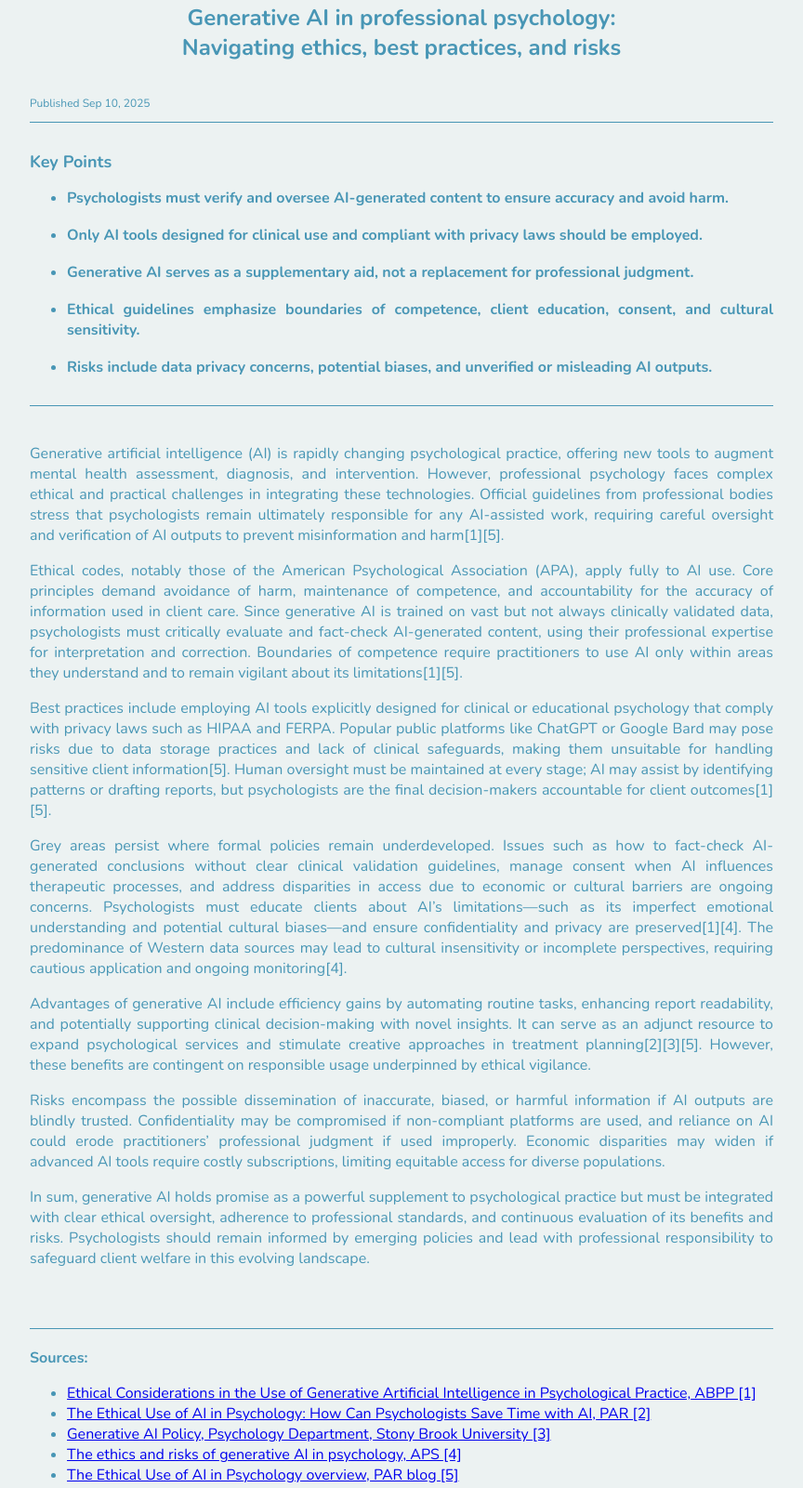
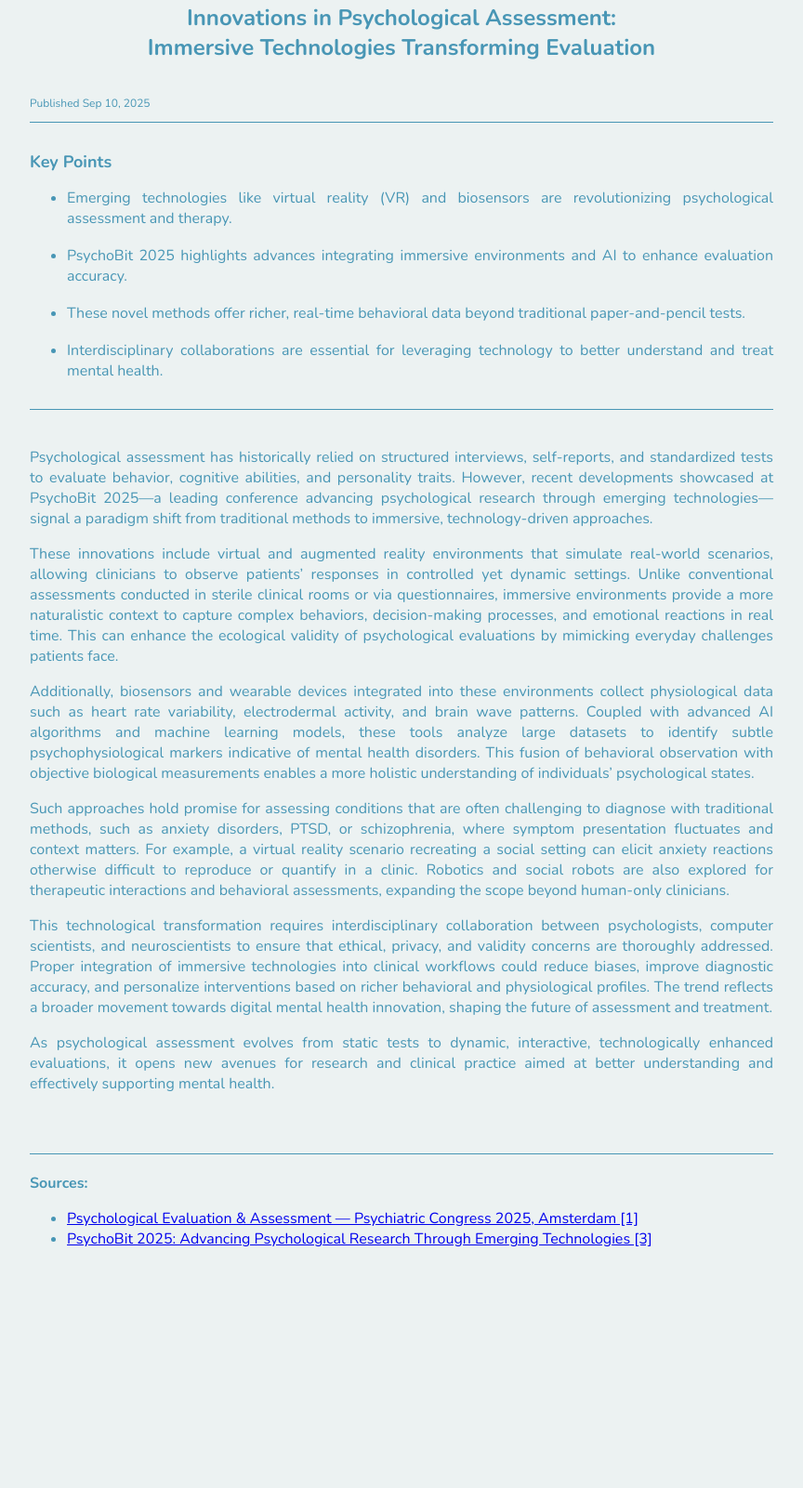
Before and after one commit to Grenghis-Khan/generated-blog-posts, a plain HTML site: page index.html in a window 1280 px wide. Shown: the part 453-2054 px from the top of the page at 93% size, without its empty margins (208-1072 px from the left). After the commit the page ends 1857 px from the top, so only its background shows below. Drawn offline with nearby package versions, Linux system fonts and the light colour scheme.

Commit message:
new post content

```diff
--- a/index.html
+++ b/index.html
@@ -13,8 +13,7 @@
       }
     </style>
     <title>
-      Generative AI in professional psychology:<br>
-      Navigating ethics, best practices, and risks
+      Innovations in Psychological Assessment:<br>Immersive Technologies Transforming Evaluation
     </title>
   </head>
   <body
@@ -44,8 +43,7 @@
 </div>
 <div style="max-width: 800px; margin: 0 20px 60px 20px; justify-self: center">
   <h1 style="text-align: center; font-size: 24px; margin: 56px 0 36px 0">
-    Generative AI in professional psychology:<br>
-    Navigating ethics, best practices, and risks
+      Innovations in Psychological Assessment:<br>Immersive Technologies Transforming Evaluation
   </h1>
 <p style="font-size: 12px">Published Sep 10, 2025</p>
 <hr
@@ -58,11 +56,10 @@
 />
 <h2 style="font-size: 18px">Key Points</h2>
 <ul class="key-points">
-  <li><strong>Psychologists must verify and oversee AI-generated content to ensure accuracy and avoid harm.</strong></li>
-  <li><strong>Only AI tools designed for clinical use and compliant with privacy laws should be employed.</strong></li>
-  <li><strong>Generative AI serves as a supplementary aid, not a replacement for professional judgment.</strong></li>
-  <li><strong>Ethical guidelines emphasize boundaries of competence, client education, consent, and cultural sensitivity.</strong></li>
-  <li><strong>Risks include data privacy concerns, potential biases, and unverified or misleading AI outputs.</strong></li>
+  <li>Emerging technologies like virtual reality (VR) and biosensors are revolutionizing psychological assessment and therapy.</li>
+  <li>PsychoBit 2025 highlights advances integrating immersive environments and AI to enhance evaluation accuracy.</li>
+  <li>These novel methods offer richer, real-time behavioral data beyond traditional paper-and-pencil tests.</li>
+  <li>Interdisciplinary collaborations are essential for leveraging technology to better understand and treat mental health.</li>
 </ul>
 <hr
   style="
@@ -72,19 +69,29 @@
     margin: 30px 0 40px 0;
   "
 />
-<p>Generative artificial intelligence (AI) is rapidly changing psychological practice, offering new tools to augment mental health assessment, diagnosis, and intervention. However, professional psychology faces complex ethical and practical challenges in integrating these technologies. Official guidelines from professional bodies stress that psychologists remain ultimately responsible for any AI-assisted work, requiring careful oversight and verification of AI outputs to prevent misinformation and harm[1][5].</p>
+<p>
+Psychological assessment has historically relied on structured interviews, self-reports, and standardized tests to evaluate behavior, cognitive abilities, and personality traits. However, recent developments showcased at PsychoBit 2025—a leading conference advancing psychological research through emerging technologies—signal a paradigm shift from traditional methods to immersive, technology-driven approaches.
+</p>
 
-<p>Ethical codes, notably those of the American Psychological Association (APA), apply fully to AI use. Core principles demand avoidance of harm, maintenance of competence, and accountability for the accuracy of information used in client care. Since generative AI is trained on vast but not always clinically validated data, psychologists must critically evaluate and fact-check AI-generated content, using their professional expertise for interpretation and correction. Boundaries of competence require practitioners to use AI only within areas they understand and to remain vigilant about its limitations[1][5].</p>
+<p>
+These innovations include virtual and augmented reality environments that simulate real-world scenarios, allowing clinicians to observe patients’ responses in controlled yet dynamic settings. Unlike conventional assessments conducted in sterile clinical rooms or via questionnaires, immersive environments provide a more naturalistic context to capture complex behaviors, decision-making processes, and emotional reactions in real time. This can enhance the ecological validity of psychological evaluations by mimicking everyday challenges patients face.
+</p>
 
-<p>Best practices include employing AI tools explicitly designed for clinical or educational psychology that comply with privacy laws such as HIPAA and FERPA. Popular public platforms like ChatGPT or Google Bard may pose risks due to data storage practices and lack of clinical safeguards, making them unsuitable for handling sensitive client information[5]. Human oversight must be maintained at every stage; AI may assist by identifying patterns or drafting reports, but psychologists are the final decision-makers accountable for client outcomes[1][5].</p>
+<p>
+Additionally, biosensors and wearable devices integrated into these environments collect physiological data such as heart rate variability, electrodermal activity, and brain wave patterns. Coupled with advanced AI algorithms and machine learning models, these tools analyze large datasets to identify subtle psychophysiological markers indicative of mental health disorders. This fusion of behavioral observation with objective biological measurements enables a more holistic understanding of individuals’ psychological states.
+</p>
 
-<p>Grey areas persist where formal policies remain underdeveloped. Issues such as how to fact-check AI-generated conclusions without clear clinical validation guidelines, manage consent when AI influences therapeutic processes, and address disparities in access due to economic or cultural barriers are ongoing concerns. Psychologists must educate clients about AI’s limitations—such as its imperfect emotional understanding and potential cultural biases—and ensure confidentiality and privacy are preserved[1][4]. The predominance of Western data sources may lead to cultural insensitivity or incomplete perspectives, requiring cautious application and ongoing monitoring[4].</p>
+<p>
+Such approaches hold promise for assessing conditions that are often challenging to diagnose with traditional methods, such as anxiety disorders, PTSD, or schizophrenia, where symptom presentation fluctuates and context matters. For example, a virtual reality scenario recreating a social setting can elicit anxiety reactions otherwise difficult to reproduce or quantify in a clinic. Robotics and social robots are also explored for therapeutic interactions and behavioral assessments, expanding the scope beyond human-only clinicians.
+</p>
 
-<p>Advantages of generative AI include efficiency gains by automating routine tasks, enhancing report readability, and potentially supporting clinical decision-making with novel insights. It can serve as an adjunct resource to expand psychological services and stimulate creative approaches in treatment planning[2][3][5]. However, these benefits are contingent on responsible usage underpinned by ethical vigilance.</p>
+<p>
+This technological transformation requires interdisciplinary collaboration between psychologists, computer scientists, and neuroscientists to ensure that ethical, privacy, and validity concerns are thoroughly addressed. Proper integration of immersive technologies into clinical workflows could reduce biases, improve diagnostic accuracy, and personalize interventions based on richer behavioral and physiological profiles. The trend reflects a broader movement towards digital mental health innovation, shaping the future of assessment and treatment.
+</p>
 
-<p>Risks encompass the possible dissemination of inaccurate, biased, or harmful information if AI outputs are blindly trusted. Confidentiality may be compromised if non-compliant platforms are used, and reliance on AI could erode practitioners’ professional judgment if used improperly. Economic disparities may widen if advanced AI tools require costly subscriptions, limiting equitable access for diverse populations.</p>
-
-<p>In sum, generative AI holds promise as a powerful supplement to psychological practice but must be integrated with clear ethical oversight, adherence to professional standards, and continuous evaluation of its benefits and risks. Psychologists should remain informed by emerging policies and lead with professional responsibility to safeguard client welfare in this evolving landscape.</p>
+<p>
+As psychological assessment evolves from static tests to dynamic, interactive, technologically enhanced evaluations, it opens new avenues for research and clinical practice aimed at better understanding and effectively supporting mental health.
+</p>
 <hr
   style="
     border: none;
@@ -94,13 +101,10 @@
   "
 />
 <p><strong>Sources:</strong></p>
-<ul>
-  <li><a href="https://abpp.org/newsletter-post/ethical-considerations-in-the-use-of-generative-artificial-intelligence-in-psychological-practice/" target="_blank">Ethical Considerations in the Use of Generative Artificial Intelligence in Psychological Practice, ABPP [1]</a></li>
-  <li><a href="https://www.parinc.com/learning-center/par-blog/detail/blog/2025/06/04/the-ethical-use-of-ai-in-psychology--how-can-psychologists-save-time-with-ai" target="_blank">The Ethical Use of AI in Psychology: How Can Psychologists Save Time with AI, PAR [2]</a></li>
-  <li><a href="https://www.stonybrook.edu/commcms/psychology/_pdfs/Psychology%20Generative%20AI%20Policy.pdf" target="_blank">Generative AI Policy, Psychology Department, Stony Brook University [3]</a></li>
-  <li><a href="https://psychology.org.au/about-us/news-and-media/media-releases/2023/the-ethics-and-risks-of-genai-in-psychology" target="_blank">The ethics and risks of generative AI in psychology, APS [4]</a></li>
-  <li><a href="https://psychology.org.au/about-us/news-and-media/media-releases/2023/the-ethics-and-risks-of-genai-in-psychology" target="_blank">The Ethical Use of AI in Psychology overview, PAR blog [5]</a></li>
-</ul>
+  <ul>
+    <li><a href="https://psychiatriccongress.europeannualconferences.com/events-list/psychological-evaluation-assessment" target="_blank">Psychological Evaluation & Assessment — Psychiatric Congress 2025, Amsterdam [1]</a></li>
+    <li><a href="https://metroxraine.org/psychobit2025" target="_blank">PsychoBit 2025: Advancing Psychological Research Through Emerging Technologies [3]</a></li>
+  </ul>
 </div>
 </body>
 </html>
```
